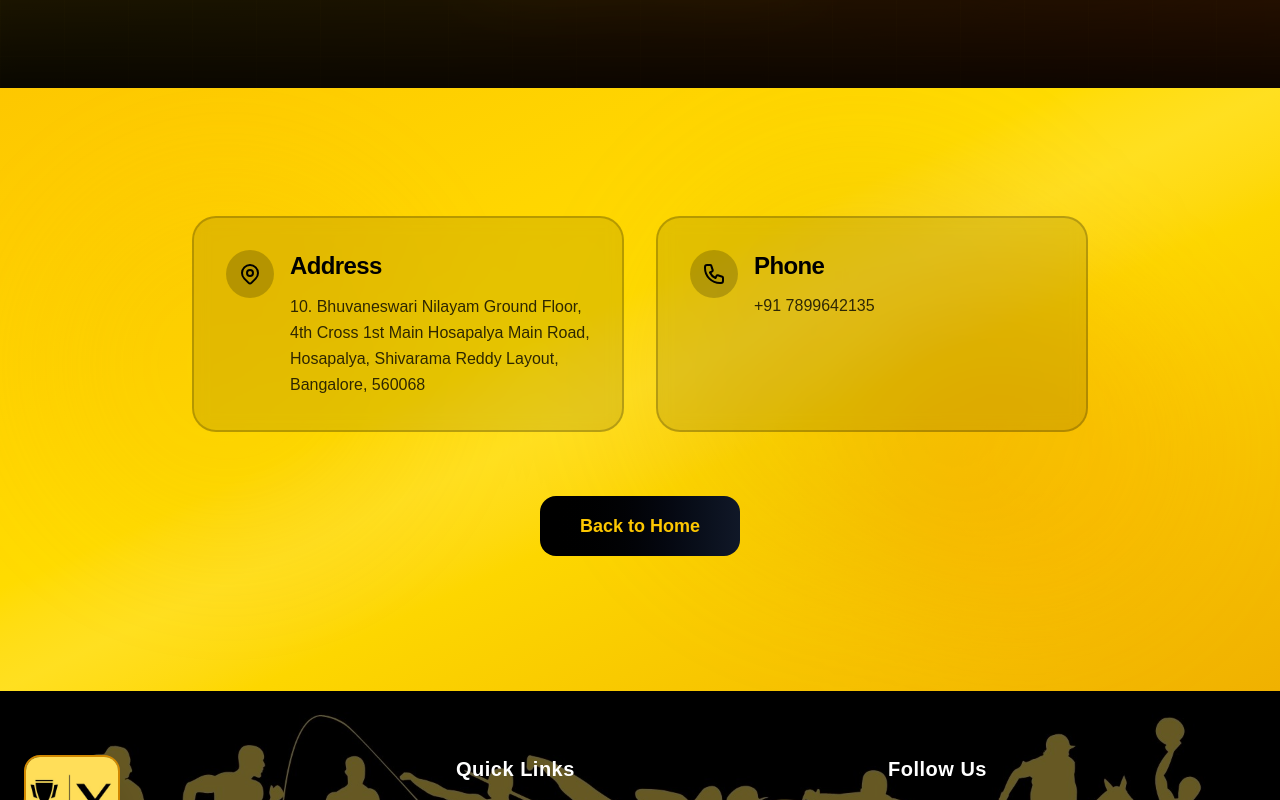
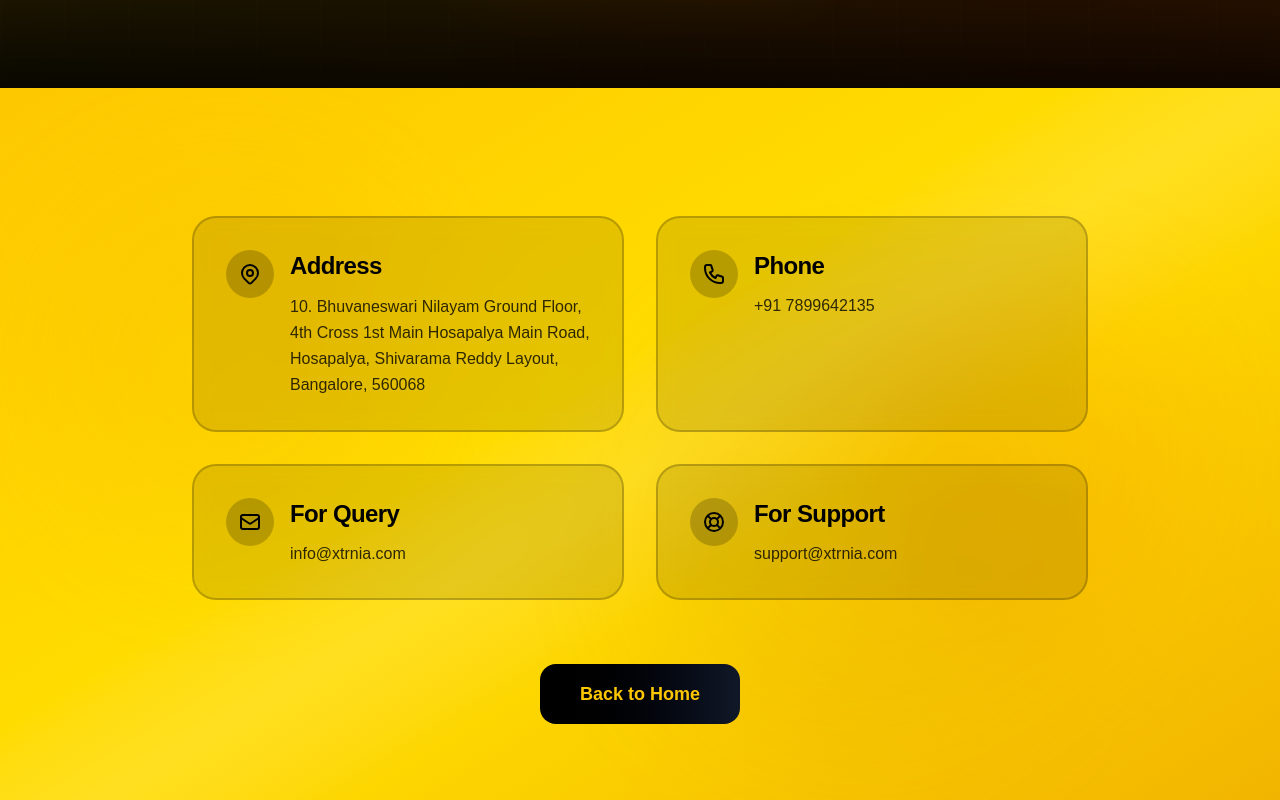
Before and after one commit to rudhamoy/xtrnia, a Next.js app: page /contact in a window 1280 px wide. Shown: the part 392-1192 px from the top of the page. Built offline with nearby package versions, Linux system fonts and the light colour scheme.

Commit message:
added contact email and center the title

```diff
--- a/app/contact/page.tsx
+++ b/app/contact/page.tsx
@@ -96,6 +96,43 @@ export default function Contact() {
             </div>
           </div>
 
+          {/* Email Cards */}
+          <div className="grid grid-cols-1 md:grid-cols-2 gap-8 mt-8">
+            {/* Query Email Card */}
+            <div className="bg-black/10 backdrop-blur-sm rounded-3xl p-8 border-2 border-black/20 hover:bg-black/15 transition-all duration-300 hover:scale-[1.02]">
+              <div className="flex items-start gap-4">
+                <div className="w-12 h-12 bg-black/20 rounded-full flex items-center justify-center flex-shrink-0">
+                  <svg className="w-6 h-6 text-black" fill="none" stroke="currentColor" viewBox="0 0 24 24">
+                    <path strokeLinecap="round" strokeLinejoin="round" strokeWidth={2} d="M3 8l7.89 5.26a2 2 0 002.22 0L21 8M5 19h14a2 2 0 002-2V7a2 2 0 00-2-2H5a2 2 0 00-2 2v10a2 2 0 002 2z" />
+                  </svg>
+                </div>
+                <div>
+                  <h3 className="text-2xl font-black text-black mb-3 tracking-tight">For Query</h3>
+                  <a href="mailto:info@xtrnia.com" className="text-base text-black/80 hover:text-black transition-colors duration-300 font-medium break-all">
+                    info@xtrnia.com
+                  </a>
+                </div>
+              </div>
+            </div>
+
+            {/* Support Email Card */}
+            <div className="bg-black/10 backdrop-blur-sm rounded-3xl p-8 border-2 border-black/20 hover:bg-black/15 transition-all duration-300 hover:scale-[1.02]">
+              <div className="flex items-start gap-4">
+                <div className="w-12 h-12 bg-black/20 rounded-full flex items-center justify-center flex-shrink-0">
+                  <svg className="w-6 h-6 text-black" fill="none" stroke="currentColor" viewBox="0 0 24 24">
+                    <path strokeLinecap="round" strokeLinejoin="round" strokeWidth={2} d="M18.364 5.636l-3.536 3.536m0 5.656l3.536 3.536M9.172 9.172L5.636 5.636m3.536 9.192l-3.536 3.536M21 12a9 9 0 11-18 0 9 9 0 0118 0zm-5 0a4 4 0 11-8 0 4 4 0 018 0z" />
+                  </svg>
+                </div>
+                <div>
+                  <h3 className="text-2xl font-black text-black mb-3 tracking-tight">For Support</h3>
+                  <a href="mailto:support@xtrnia.com" className="text-base text-black/80 hover:text-black transition-colors duration-300 font-medium break-all">
+                    support@xtrnia.com
+                  </a>
+                </div>
+              </div>
+            </div>
+          </div>
+
           {/* CTA Section */}
           <div className="mt-16 text-center">
             <Link
--- a/app/page.tsx
+++ b/app/page.tsx
@@ -164,7 +164,7 @@ export default function Home() {
         <div className="absolute inset-0 opacity-5 bg-[linear-gradient(45deg,transparent_48%,yellow_49%,yellow_51%,transparent_52%)] bg-[length:20px_20px]" />
 
         <div className="max-w-7xl mx-auto relative z-10">
-          <h2 className="text-6xl font-extrabold text-center mb-6 text-yellow-400 tracking-tight">UPCOMING COMPETITION</h2>
+          <h2 className="text-4xl sm:text-5xl md:text-6xl font-extrabold text-center mb-6 text-yellow-400 tracking-tight px-4">UPCOMING COMPETITION</h2>
           <div className="w-32 h-1 bg-gradient-to-r from-transparent via-yellow-400 to-transparent mx-auto mb-20 rounded-full" />
 
           {/* First Row - 4 Events */}
@@ -544,7 +544,7 @@ export default function Home() {
         <div className="absolute inset-0 bg-black/60" />
 
         <div className="max-w-7xl mx-auto relative z-10">
-          <div className="grid grid-cols-1 md:grid-cols-3 gap-16 mb-16">
+          <div className="grid grid-cols-1 md:grid-cols-4 gap-16 mb-16">
             {/* Logo - Premium Style */}
             <div>
               <div className="w-24 h-24 rounded-2xl overflow-hidden shadow-2xl transform hover:scale-110 transition-transform duration-300 border-2 border-yellow-600">
@@ -582,6 +582,25 @@ export default function Home() {
               </ul>
             </div>
 
+            {/* Contact Info */}
+            <div>
+              <h4 className="font-extrabold text-white mb-6 text-xl tracking-wide">CONTACT</h4>
+              <ul className="space-y-3">
+                <li>
+                  <p className="text-white/60 text-xs uppercase tracking-wider mb-1">For Query</p>
+                  <a href="mailto:info@xtrnia.com" className="text-white/80 hover:text-white text-sm font-medium transition-all duration-300 inline-block break-all">
+                    info@xtrnia.com
+                  </a>
+                </li>
+                <li className="mt-4">
+                  <p className="text-white/60 text-xs uppercase tracking-wider mb-1">For Support</p>
+                  <a href="mailto:support@xtrnia.com" className="text-white/80 hover:text-white text-sm font-medium transition-all duration-300 inline-block break-all">
+                    support@xtrnia.com
+                  </a>
+                </li>
+              </ul>
+            </div>
+
             {/* Social Media - Premium Icons */}
             <div>
               <h4 className="font-extrabold text-white mb-6 text-xl tracking-wide">FOLLOW US</h4>
```
